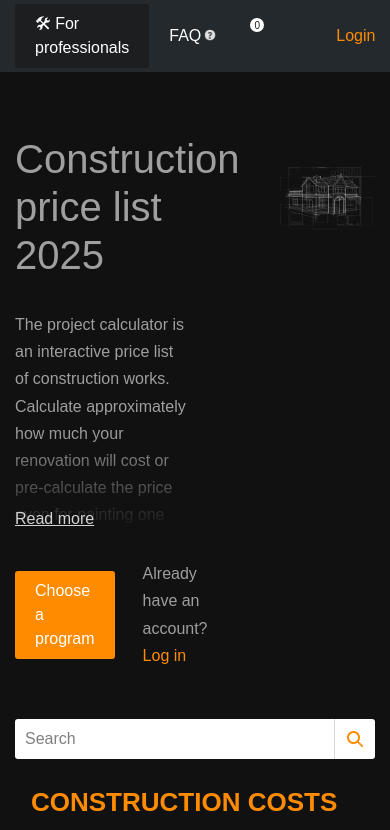
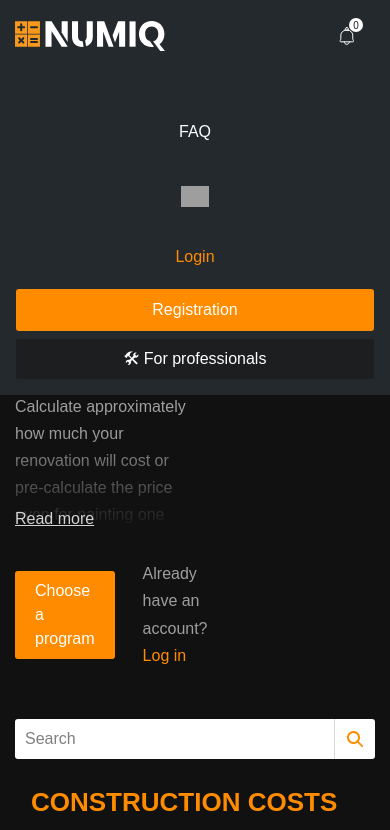
Before and after one commit to alex-tiutiunyk/numiq, a Next.js app: page / in a window 390 px wide. Shown: the top 830 px of the page. Built offline with nearby package versions, Linux system fonts and the light colour scheme; grey boxes are pictures that could not be loaded.

Commit message:
update styles for header on mobiles

```diff
--- a/src/components/Header.tsx
+++ b/src/components/Header.tsx
@@ -5,7 +5,7 @@ import React from "react";
 
 const Header: React.FC = () => {
   return (
-    <header className="bg-brand-gray-700">
+    <header className="bg-brand-gray-700 relative z-10">
       <div className="mx-auto flex max-w-[1140px] items-center justify-between px-[15px]">
         <Link href="/" className="transition hover:opacity-90">
           <Image
@@ -16,24 +16,37 @@ const Header: React.FC = () => {
           />
         </Link>
         <div className="flex items-center leading-[1]">
-          <nav>
-            <ul className="flex items-center">
-              <li>
+          <nav className="flex items-center">
+            <div className="group hover:bg-brand-gray-900 relative order-0 h-18 cursor-pointer p-[27px_20px] transition lg:order-1">
+              <Image
+                width={16}
+                height={18}
+                src={`${basePath}/icons/bell.svg`}
+                alt="Items"
+                className="group-hover:animate-ring"
+              />
+              <small className="text-brand-gray-900 absolute top-4.5 right-3 h-3.5 w-3.5 rounded-[7px] bg-white text-center text-[10px] leading-[15px]">
+                0
+              </small>
+            </div>
+            <div className="bg-brand-gray-700 absolute top-full right-0 left-0 flex flex-col gap-2 p-4 pt-8 text-center lg:contents">
+              <ul className="contents items-center lg:order-0 lg:flex">
+                <li className="order-3 lg:order-0">
                   <Link
                     href="/registration?q=professional"
-                  className="hover:shadow-b-2 bg-brand-gray-900 inline-block rounded-[3px] p-[8px_20px] text-base leading-[1.5] text-white transition hover:no-underline"
+                    className="hover:shadow-b-2 bg-brand-gray-900 block rounded-[3px] p-[8px_20px] text-base leading-[1.5] text-white transition hover:no-underline lg:inline-block"
                   >
                     🛠 For professionals
                   </Link>
                 </li>
-              <li className="flex">
+                <li className="order-1 lg:order-0 lg:flex">
                   <Link
                     href="/faq"
-                  className="hover:text-brand-orange flex items-center p-[24px_20px] text-white hover:no-underline"
+                    className="hover:text-brand-orange block items-center py-5 text-white hover:no-underline lg:flex lg:p-[24px_20px]"
                   >
                     FAQ
                     <span
-                    className="group relative z-10 ms-[3px] mb-0.5 h-[12px] w-[12px] bg-[url('../../public/icons/help.png')] [background-size:24px_12px] hover:bg-[-12px_0px]"
+                      className="group relative z-10 ms-[3px] mb-0.5 hidden h-[12px] w-[12px] bg-[url('../../public/icons/help.png')] [background-size:24px_12px] hover:bg-[-12px_0px] lg:block"
                       data-title="Frequently asked Questions"
                     >
                       <span
@@ -52,50 +65,40 @@ const Header: React.FC = () => {
                     </span>
                   </Link>
                 </li>
-              <li>
-                <div className="group hover:bg-brand-gray-900 relative h-18 cursor-pointer p-[27px_20px] transition">
-                  <Image
-                    width={16}
-                    height={18}
-                    src={`${basePath}/icons/bell.svg`}
-                    alt="Items"
-                    className="group-hover:animate-ring"
-                  />
-                  <small className="text-brand-gray-900 absolute top-4.5 right-3 h-3.5 w-3.5 rounded-[7px] bg-white text-center text-[10px] leading-[15px]">
-                    0
-                  </small>
-                </div>
-              </li>
-              <li>
+              </ul>
+              <ul className="order-2 flex flex-col items-center lg:flex-row">
+                <li className="w-full">
                   <button
                     type="button"
-                  className="hover:bg-brand-gray-900 ml-1.5 h-18 cursor-pointer p-[27px_17px] transition"
+                    className="hover:bg-brand-gray-900 w-full cursor-pointer py-4.5 transition lg:ml-1.5 lg:h-18 lg:w-auto lg:p-[27px_17px]"
                   >
                     <Image
                       width={28}
                       height={14}
                       src="https://flagcdn.com/gb.svg"
                       alt="uk"
+                      className="mx-auto"
                     />
                   </button>
                 </li>
-              <li className="mr-4 flex">
+                <li className="w-full lg:mr-4 lg:flex">
                   <Link
                     href="/login"
-                  className="text-brand-orange hover:bg-brand-gray-900 h-18 px-5 leading-18 transition hover:text-white hover:no-underline"
+                    className="text-brand-orange hover:bg-brand-gray-900 block px-5 py-6 transition hover:text-white hover:no-underline lg:inline lg:h-18 lg:py-0 lg:leading-18"
                   >
                     Login
                   </Link>
                 </li>
-              <li className="flex">
+                <li className="flex w-full">
                   <Link
                     href="/registration"
-                  className="bg-brand-orange hover:shadow-b-2 rounded-[3px] p-[9px_21px] leading-[1.5] text-white transition hover:no-underline"
+                    className="bg-brand-orange hover:shadow-b-2 w-full rounded-[3px] p-[9px_21px] leading-[1.5] text-white transition hover:no-underline lg:w-auto"
                   >
                     Registration
                   </Link>
                 </li>
               </ul>
+            </div>
           </nav>
         </div>
       </div>
```
Lines whose indentation alone changed are shown as unchanged.
